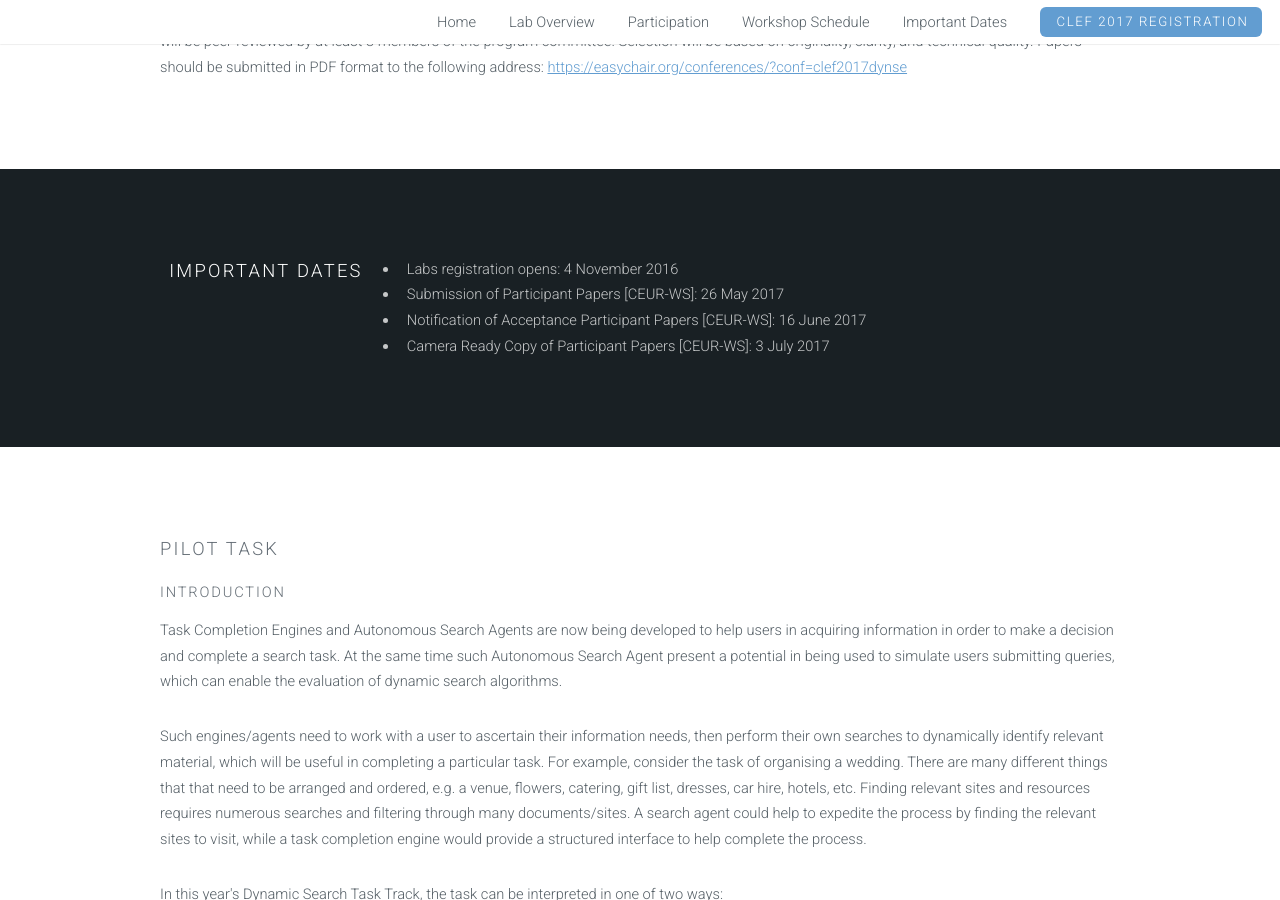
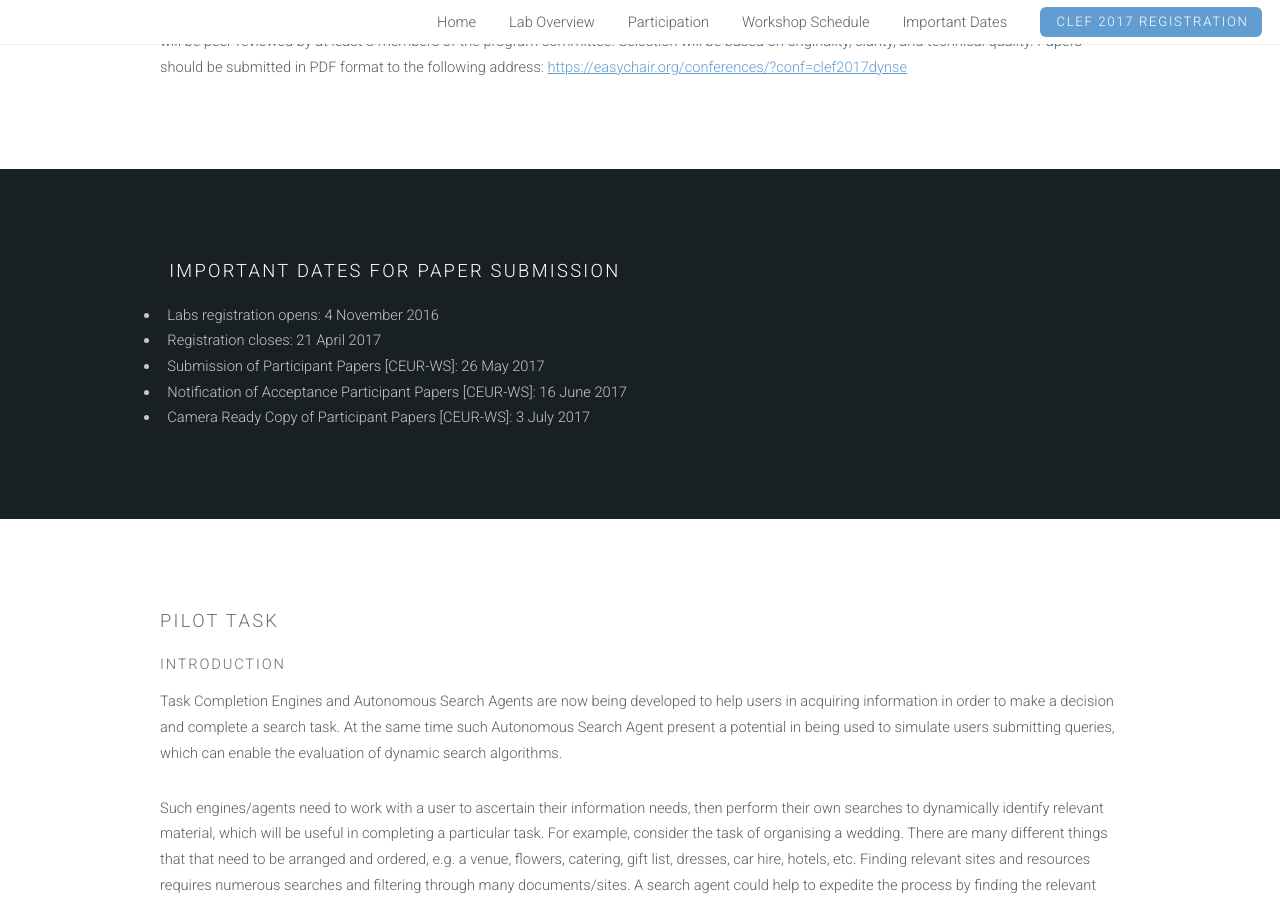
Before and after one commit to ekanou/dynamicsearch, a Jekyll site: the page built from clef-lab.html, in a window 1280 px wide and 900 px high, scrolled down 2112 px. Built offline with Jekyll 4.4.1, drawn with Linux system fonts in a browser that asks for light colours; some of the changed text lies outside the part shown.

Commit message:
Update clef-lab.html

```diff
--- a/clef-lab.html
+++ b/clef-lab.html
@@ -64,9 +64,10 @@ layout: clef-default
 <section id="Important Dates for Paper Submission" class="wrapper style2">
         <div class="container">
             	<div class="row">
-                    	<h3>Important Dates</h3>
+                    	<h3>Important Dates for Paper Submission</h3>
                     	<ul>
                         	<li>Labs registration opens: 4 November 2016</li>
+				<li>Registration closes: 21 April 2017</li>
                         	<li>Submission of Participant Papers [CEUR-WS]: 26 May 2017</li>
                         	<li>Notification of Acceptance Participant Papers [CEUR-WS]: 16 June 2017</li>
                         	<li>Camera Ready Copy of Participant Papers [CEUR-WS]: 3 July 2017</li>
@@ -187,7 +188,7 @@ layout: clef-default
 <section id="Important Dates for Pilot Task" class="wrapper style2">
         <div class="container">
             	<div class="row">
-                    	<h3>Important Dates</h3>
+                    	<h3>Important Dates for Pilot Task</h3>
                     	<ul>
                         	<li>Labs registration opens: 4 November 2016</li>
 				<li>Pilot task data release: 1 April 2017</li>
```
